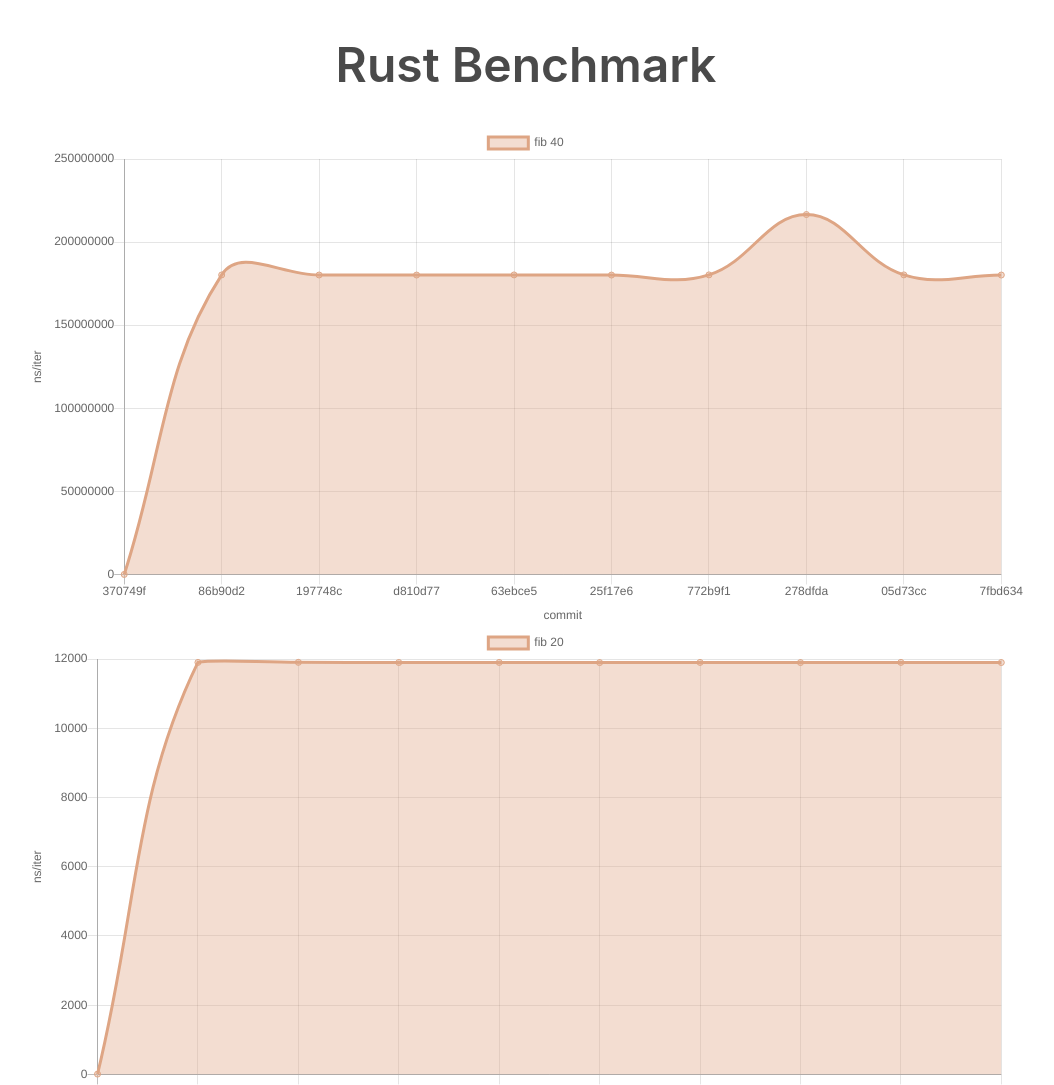
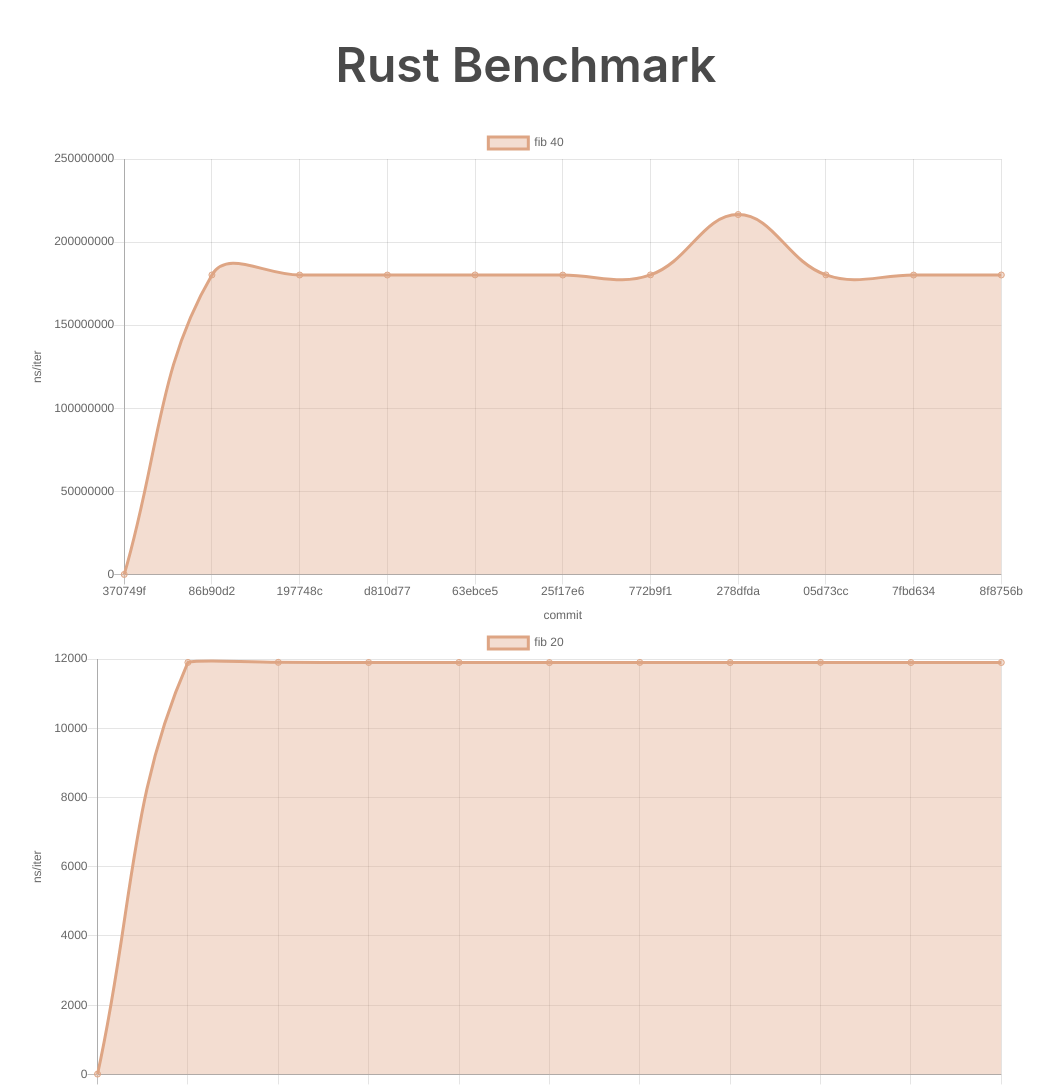
Before and after one commit to brycemines/testing-things, a plain HTML site: page dev/bench/index.html in a window 1280 px wide. Shown: the part 1200-2285 px from the top of the page, without its empty margins (114-1168 px from the left). Drawn offline with nearby package versions, Linux system fonts and the light colour scheme.

```diff
--- a/dev/bench/data.js
+++ b/dev/bench/data.js
@@ -1,5 +1,5 @@
 window.BENCHMARK_DATA = {
-  "lastUpdate": 1753218887019,
+  "lastUpdate": 1753219204209,
   "repoUrl": "https://github.com/brycemines/testing-things",
   "entries": {
     "test benchmark": [
@@ -554,6 +554,48 @@
             "unit": "ns/iter"
           }
         ]
+      },
+      {
+        "commit": {
+          "author": {
+            "email": "bryceirving@mines.edu",
+            "name": "brycemines",
+            "username": "brycemines"
+          },
+          "committer": {
+            "email": "bryceirving@mines.edu",
+            "name": "brycemines",
+            "username": "brycemines"
+          },
+          "distinct": true,
+          "id": "8f8756b3d387fa9dc7428e8bf481e29eded25790",
+          "message": "give the GA write permissions",
+          "timestamp": "2025-07-22T15:18:10-06:00",
+          "tree_id": "cfeff2a4c7458323fffc185b8688000ed5c3f478",
+          "url": "https://github.com/brycemines/testing-things/commit/8f8756b3d387fa9dc7428e8bf481e29eded25790"
+        },
+        "date": 1753219203876,
+        "tool": "cargo",
+        "benches": [
+          {
+            "name": "fib 40",
+            "value": 180201492,
+            "range": "± 1989795",
+            "unit": "ns/iter"
+          },
+          {
+            "name": "fib 20",
+            "value": 11899,
+            "range": "± 99",
+            "unit": "ns/iter"
+          },
+          {
+            "name": "kdam progress bar",
+            "value": 13640,
+            "range": "± 1158",
+            "unit": "ns/iter"
+          }
+        ]
       }
     ]
   }
```
Also changed, not shown: index.html (+1 -1 lines).
